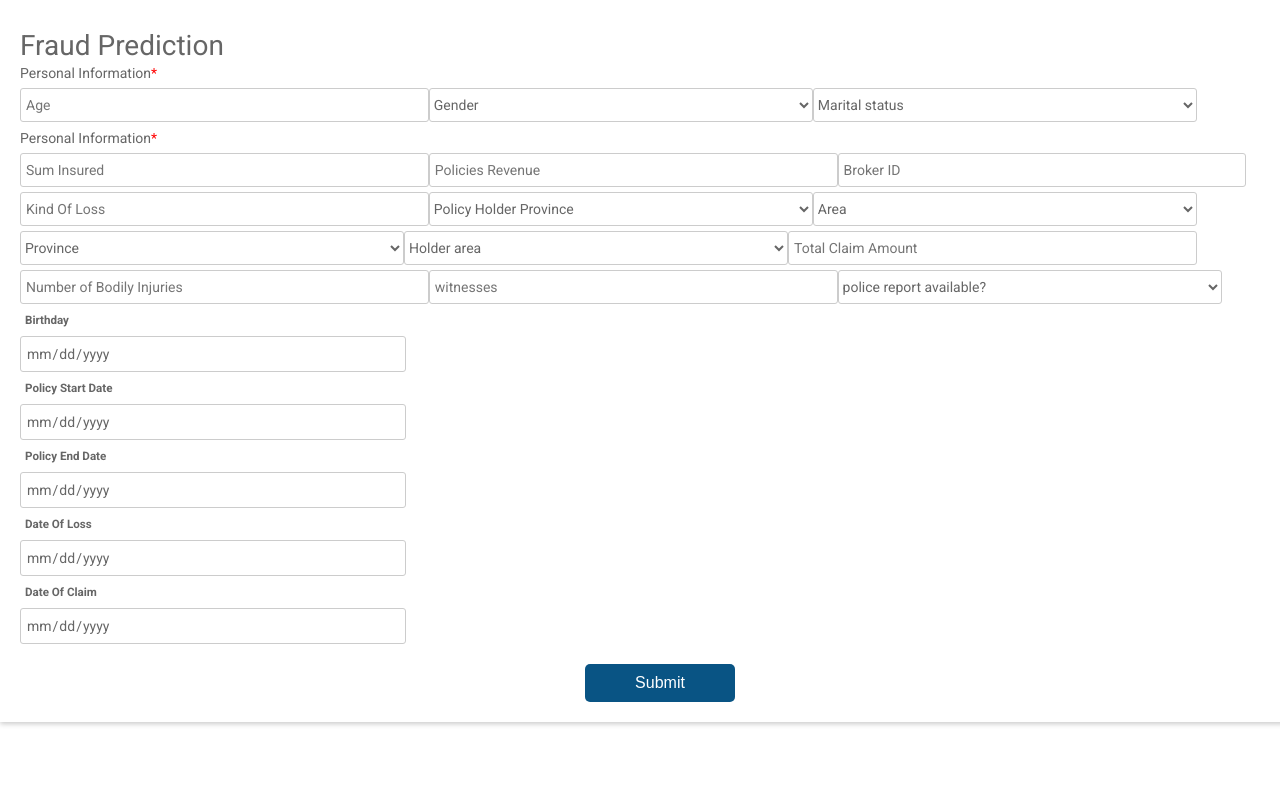
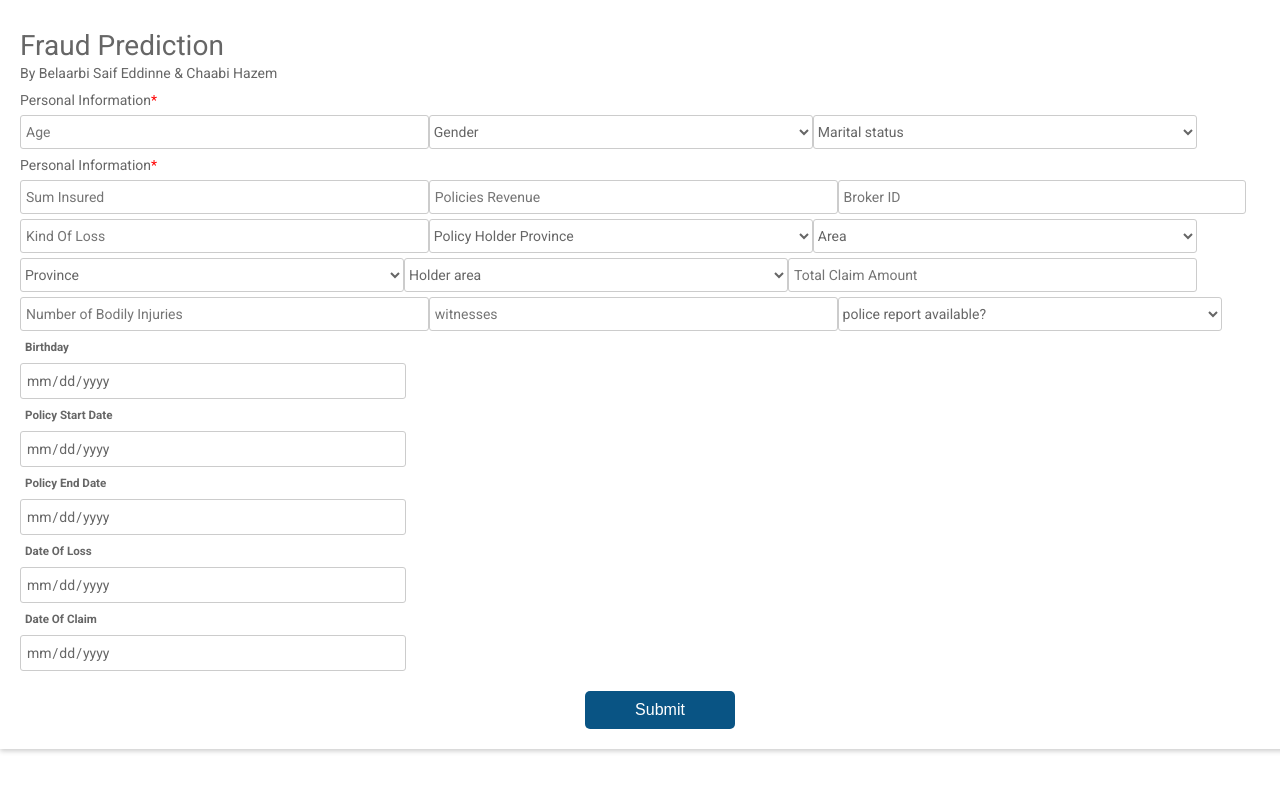
Before and after one commit to saifbelaarbi/P2M-Fraud-Detection-Flask, a Flask app: page / in a window 1280 px wide. Run offline with Flask 2, Linux system fonts and the light colour scheme; some libraries are stand-ins or nearby versions.

Commit message:
added our names :p

```diff
--- a/templates/form.html
+++ b/templates/form.html
@@ -226,7 +226,7 @@
 
   <form action={{ url_for('data')}} method="POST">
 
-    <h1>Fraud Prediction</h1>
+    <h1>Fraud Prediction <h4>By Belaarbi Saif Eddinne & Chaabi Hazem</h4></h1>
 
     <h4>Personal Information<span>*</span></h4>
     <div class="title-block">
```
